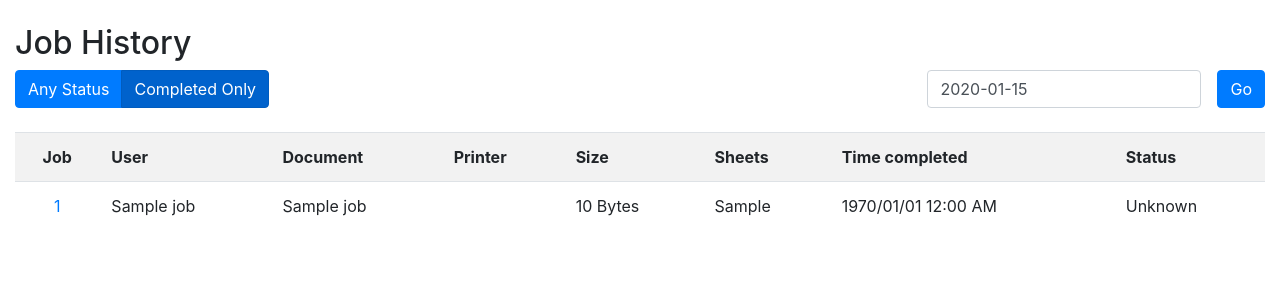
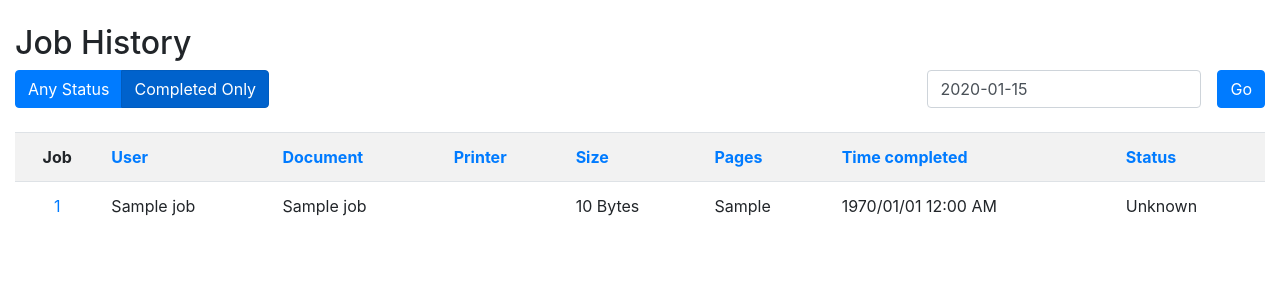
Before and after one commit to bwicksall/WebPrintRelease, a Flask app: template templates/jobscompleted.html in a window 1280 px wide. Shown: the part 56-356 px from the top of the page. Run offline with Flask 2, Linux system fonts and the light colour scheme; the template is opened without the code that fills it: most values are stand-ins (such as "Sample title", 1, 10 or a date in 2020); parts of the project's set-up code (start-up, migrations or seed data) failed here and were passed over; some libraries are stand-ins or nearby versions.

Commit message:
Added column sort to the Job History page

```diff
--- a/app.py
+++ b/app.py
@@ -136,13 +136,23 @@ def jobs():
 @is_logged_in
 def jobscompleted():
 
+    # Keep track of sort order
+    sort = request.args.get('sort', 'time-at-completed')
+    sort_order = request.args.get('order', 'desc')
+
+    # Used to toggle sort order in template
+    if sort_order == 'asc':
+        sort_order_next = 'desc'
+    else:
+        sort_order_next = 'asc'
+
     try:
-        Jobs = getPrintJobs( 'completed' )
+        Jobs = getPrintJobs( 'completed', sort, sort_order )
     except Exception as e:
         return render_template( 'jobscompleted.html', error = e.message )
 
     if Jobs:
-        filters = request.args.get('filters')
+        filters = request.args.get('filters', 'none')
         daterange = request.args.get('daterange')
 
         if daterange == None:
@@ -157,15 +167,15 @@ def jobscompleted():
             startdate = datetime.strptime(str_startdate, '%m/%d/%Y')
             enddate = datetime.strptime(str_enddate, '%m/%d/%Y') + timedelta(days=1)
 
-        if filters == None:
+        if filters == 'none':
             # No filters so we will just limit on date range
             filtered_jobs = list( filter( lambda d: startdate < datetime.fromtimestamp( d['time-at-completed'] ) < enddate, Jobs ) )
-            return render_template( 'jobscompleted.html', jobs = filtered_jobs, filters = filters, daterange = daterange )
+            return render_template( 'jobscompleted.html', jobs = filtered_jobs, filters = filters, daterange = daterange, sort = sort, sort_order = sort_order, sort_order_next = sort_order_next )
         else:
             # We have filters so filter and limit on date range
             StateList = [9] # == completed
             filtered_jobs = list( filter( lambda d: ( d['job-state'] in StateList ) and ( startdate < datetime.fromtimestamp( d['time-at-completed'] ) < enddate ), Jobs ) )
-            return render_template( 'jobscompleted.html', jobs = filtered_jobs, filters = filters, daterange = daterange )
+            return render_template( 'jobscompleted.html', jobs = filtered_jobs, filters = filters, daterange = daterange, sort = sort, sort_order = sort_order, sort_order_next = sort_order_next )
     else:
         msg = 'No Print Jobs History'
         return render_template( 'jobscompleted.html', msg = msg )
--- a/templates/jobscompleted.html
+++ b/templates/jobscompleted.html
@@ -1,15 +1,23 @@
 {% extends 'layout.html' %}
+
+{% macro sort_link(column, title, sort, order_next, filters, daterange) %}
+{% if column == sort %}
+  <a href="/jobscompleted?filters={{ filters }}&daterange={{ daterange }}&sort={{ column }}&order={{ order_next }}">{{ title }}</a>
+{% else %}
+  <a href="/jobscompleted?filters={{ filters }}&daterange={{ daterange }}&sort={{ column }}&order=asc">{{ title }}</a>
+{% endif %}
+{% endmacro %}
 
 {% block body %}
   <h2>Job History</h2>
 
   <div class="btn-group">
-    {% if filters == None %}
-      <a href="/jobscompleted?daterange={{ daterange }}" class="btn btn-primary active">Any Status</a>
-      <a href="/jobscompleted?filters=printed&daterange={{ daterange }}" class="btn btn-primary">Completed Only</a>
+    {% if filters == 'none' %}
+      <a href="/jobscompleted?filters=none&daterange={{ daterange }}&sort={{ sort }}&order={{ sort_order }}" class="btn btn-primary active">Any Status</a>
+      <a href="/jobscompleted?filters=printed&daterange={{ daterange }}&sort={{ sort }}&order={{ sort_order }}" class="btn btn-primary">Completed Only</a>
     {% else %}
-      <a href="/jobscompleted?daterange={{ daterange }}" class="btn btn-primary">Any Status</a>
-      <a href="/jobscompleted?filters=printed&daterange={{ daterange }}" class="btn btn-primary active">Completed Only</a>
+      <a href="/jobscompleted?filters=none&daterange={{ daterange }}&sort={{ sort }}&order={{ sort_order }}" class="btn btn-primary">Any Status</a>
+      <a href="/jobscompleted?filters=printed&daterange={{ daterange }}&sort={{ sort }}&order={{ sort_order }}" class="btn btn-primary active">Completed Only</a>
     {% endif %}
   </div>
 
@@ -18,9 +26,9 @@
       <label for="daterange" class="sr-only">Date Range:</label>
       <input type="text" name="daterange" id="daterange" value="{{ daterange }}" class="form-control" />
     </div>
-    {% if filters != None %}
     <input type="hidden" name="filters" id="filters" value="{{ filters }}" />
-    {% endif %}
+    <input type="hidden" name="sort" id="sort" value="{{ sort }}" />
+    <input type="hidden" name="order" id="order" value="{{ sort_order }}" />
     <button type="submit" class="btn btn-primary mb-2">Go</button>
   </form>
 
@@ -37,13 +45,13 @@
   <table class="table table-striped">
     <tr>
       <th class="text-center">Job</th>
-      <th>User</th>
-      <th>Document</th>
-      <th>Printer</th>
-      <th>Size</th>
-      <th>Sheets</th>
-      <th>Time completed</th>
-      <th>Status</th>
+      <th>{{ sort_link('job-originating-user-name', 'User', sort, sort_order_next, filters, daterange) }}</th>
+      <th>{{ sort_link('job-name', 'Document', sort, sort_order_next, filters, daterange) }}</th>
+      <th>{{ sort_link('job-printer-uri', 'Printer', sort, sort_order_next, filters, daterange) }}</th>
+      <th>{{ sort_link('job-k-octets', 'Size', sort, sort_order_next, filters, daterange) }}</th>
+      <th>{{ sort_link('job-media-sheets-completed', 'Pages', sort, sort_order_next, filters, daterange) }}</th>
+      <th>{{ sort_link('time-at-completed', 'Time completed', sort, sort_order_next, filters, daterange) }}</th>
+      <th>{{ sort_link('job-state', 'Status', sort, sort_order_next, filters, daterange) }}</th>
     </tr>
     {% for job in jobs%}
     <tr>
```
Also changed, not shown: data.py (+8 -12 lines).
